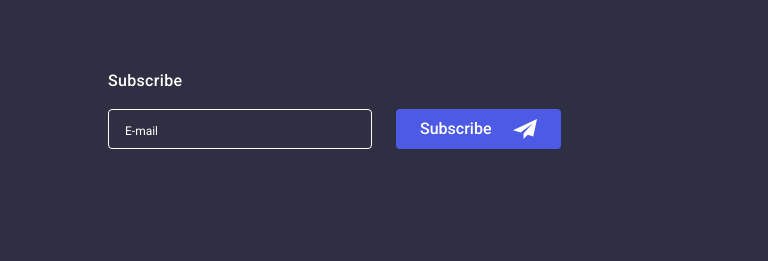
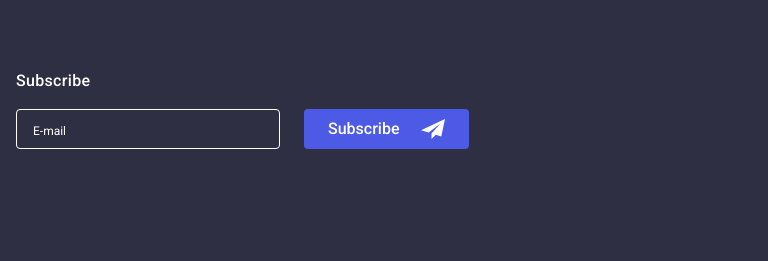
Before and after one commit to Velms/homework-7, a plain HTML site: page index.html in a window 768 px wide. Shown: the part 2996-3257 px from the top of the page. Drawn offline with nearby package versions, Linux system fonts and the light colour scheme.

Commit message:
Update styles.css

```diff
--- a/css/styles.css
+++ b/css/styles.css
@@ -1013,7 +1013,7 @@ ul {
 
 @media screen and (min-width: 768px) and (max-width: 1157px) {
   .container.footer {
-    padding: 0 108px;
+    margin: 0 auto;
     align-items: flex-start;
     flex-direction: row;
     flex-wrap: wrap;
```
